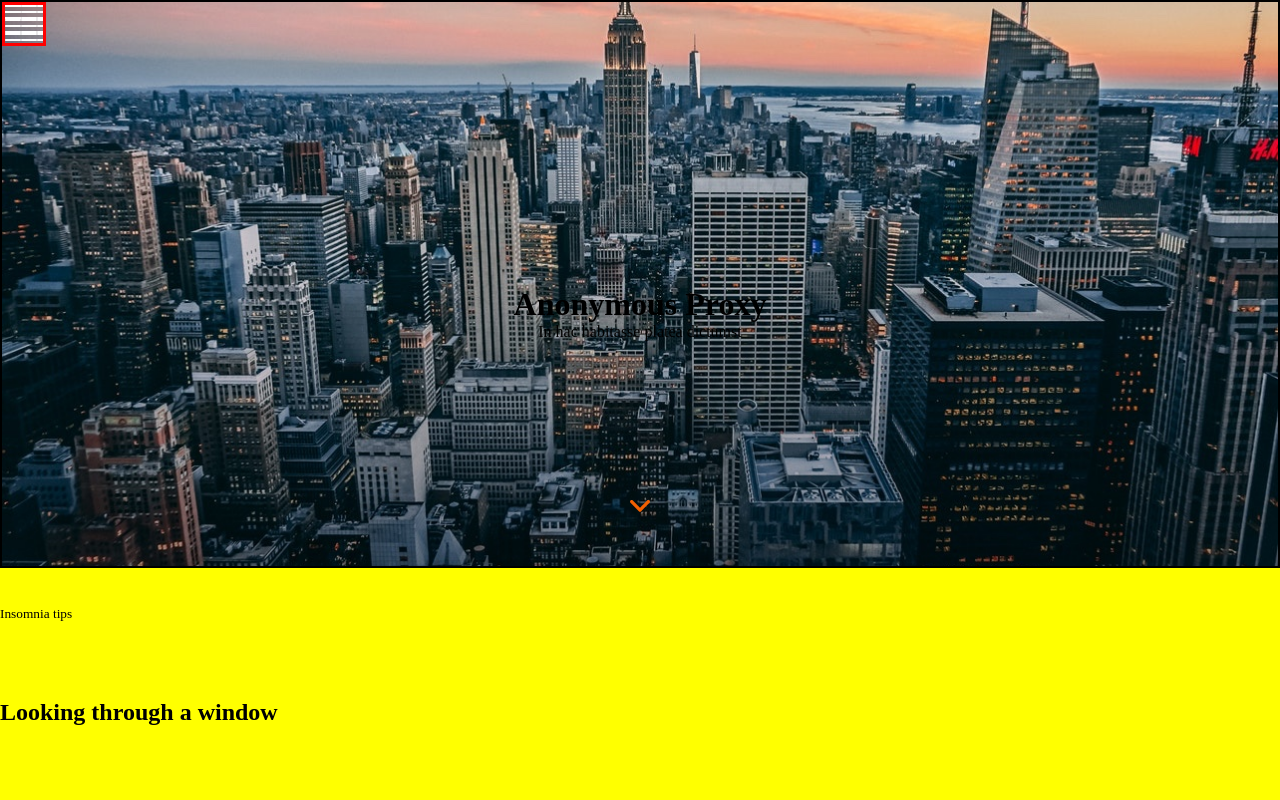
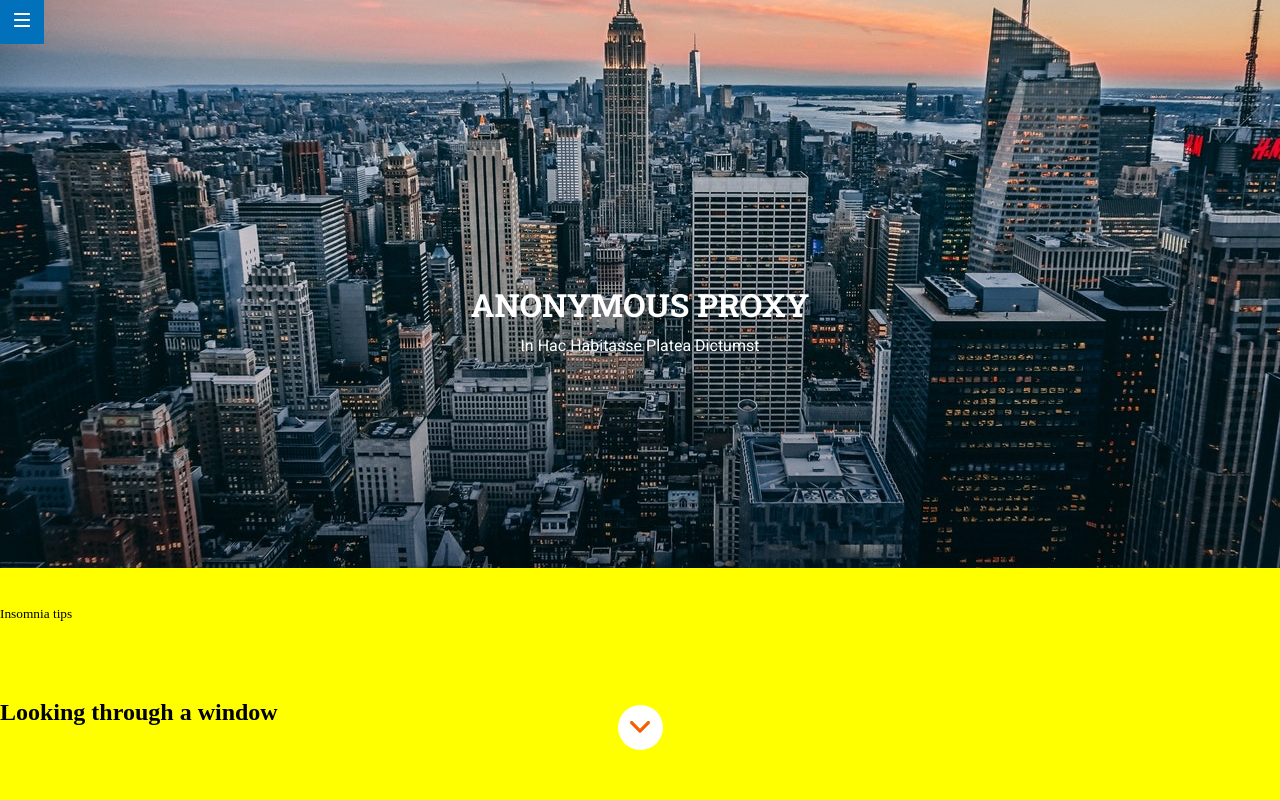
Before and after one commit to SusanaG-code/modulo-1-evaluacion-final-susanagonzalez, a website: page src/html/index.html in a window 1280 px wide. Shown: the top 800 px of the page. Drawn offline with nearby package versions, Linux system fonts and the light colour scheme; files that its build step writes are made by us from their sources; files whose address does not match are found by name.

Commit message:
Add header

```diff
--- a/src/html/partials/header.html
+++ b/src/html/partials/header.html
@@ -1,18 +1,19 @@
 <header class="header">
 
 <div class="header__menu">
-    <a  href="#menu">
-      <img src="../images/icons/ico-menu.svg" alt="">
+    <a href="https://adalab.es/">
+      <img  src="./assets/images/ico-menu.svg" alt="Navigation menu">
+
     </a>
   </div>
     <div class="header__title">
     <h1>Anonymous Proxy</h1>
-<p>In hac habitasse platea dictumst</p>
+<p class="quote">In hac habitasse platea dictumst</p>
 </div>
 
   <div class="header__button">
       <a href="https://www.google.es">
-        <img src="../../images/icons/ico-scroll-down.svg">
+        <img src="./assets/images/ico-scroll-down.svg">
       </a>
 
   </div>
--- a/src/html/partials/link.html
+++ b/src/html/partials/link.html
@@ -1,6 +1,8 @@
 <!-- FONT-FAMILY -->
-
-<link href="https://fonts.googleapis.com/css2?family=Roboto+Slab:wght@700&display=swap" rel="stylesheet">
+<link
+      href="https://fonts.googleapis.com/css2?family=Roboto+Slab:wght@400;500;700&display=swap"
+      rel="stylesheet"
+    />
 <link href="https://fonts.googleapis.com/css2?family=Roboto&display=swap" rel="stylesheet">
 <link href="https://fonts.googleapis.com/css2?family=Roboto:wght@400;500&display=swap" rel="stylesheet">
 
--- a/src/scss/core/_variables.scss
+++ b/src/scss/core/_variables.scss
@@ -1,10 +1,13 @@
 // fonts
 $fontTitle:'Roboto Slab', serif;
-$fontText:'Roboto', sans-serif;
+$fontText: 'Roboto', sans-serif;
 $fontButton: 'Roboto', sans-serif;
+
 // colors
 
 $colorFooter:#304268;
 $colorMenu:#0271bc;
 $colorButton:#f26002;
 $colorSection:#8ccbea;
+$colorTextheader:white;
+$colorTextarticles:black;
--- a/src/scss/layout/_header.scss
+++ b/src/scss/layout/_header.scss
@@ -7,8 +7,7 @@
   flex-direction: column;
   justify-content: space-between;
   align-items: center;
-  border:solid 2px black;
-  background-image:url(../../images/cover.jpg);
+  background-image:url(../images/cover.jpg);
   background-size: cover;
   background-position: center center;
   background-repeat: no-repeat;
@@ -18,21 +17,46 @@
   &__menu {
     align-self:flex-start;
     position:fixed;
-    border: solid 3px red;
+    background-color:$colorMenu;
     width: 44px;
     height: 44px;
-    background-image:url(../../images/icons/ico-menu.svg);
+    display: flex;
+    flex-direction: column;
+    justify-content: center;
+    align-items: center
+
   }
   &__title {
-    position:relative;
+    display:flex;
+    flex-direction:column;
     margin: 284px 15px 174px 15px;
-    color:black;
+    line-height: 1.31;
+    color:white;
     text-align: center;
+    font-family:$fontTitle;
+    text-transform: uppercase;
   }
 
+    & .quote {
+      padding-top:10px;
+      text-transform: capitalize;
+      font-family:$fontText;
+    }
+
+
+
    &__button {
-    position: relative;
+    width: 45px;
+    height:45px;
+    position:absolute;
     bottom: 50px;
+    background-color: white ;
+    display: flex;
+    flex-direction: column;
+    justify-content: center;
+    align-items: center;
+    border-radius: 22.5px;
+
    }
 
   }
```
